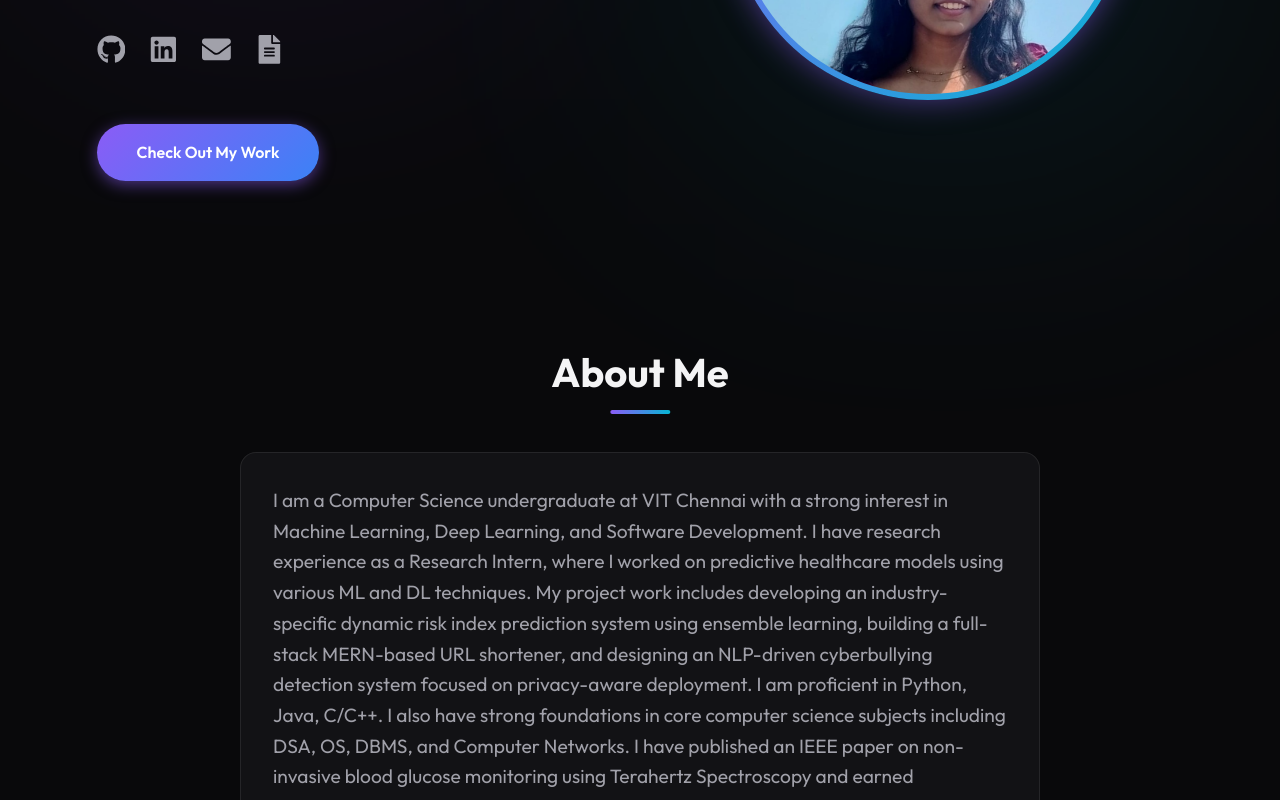
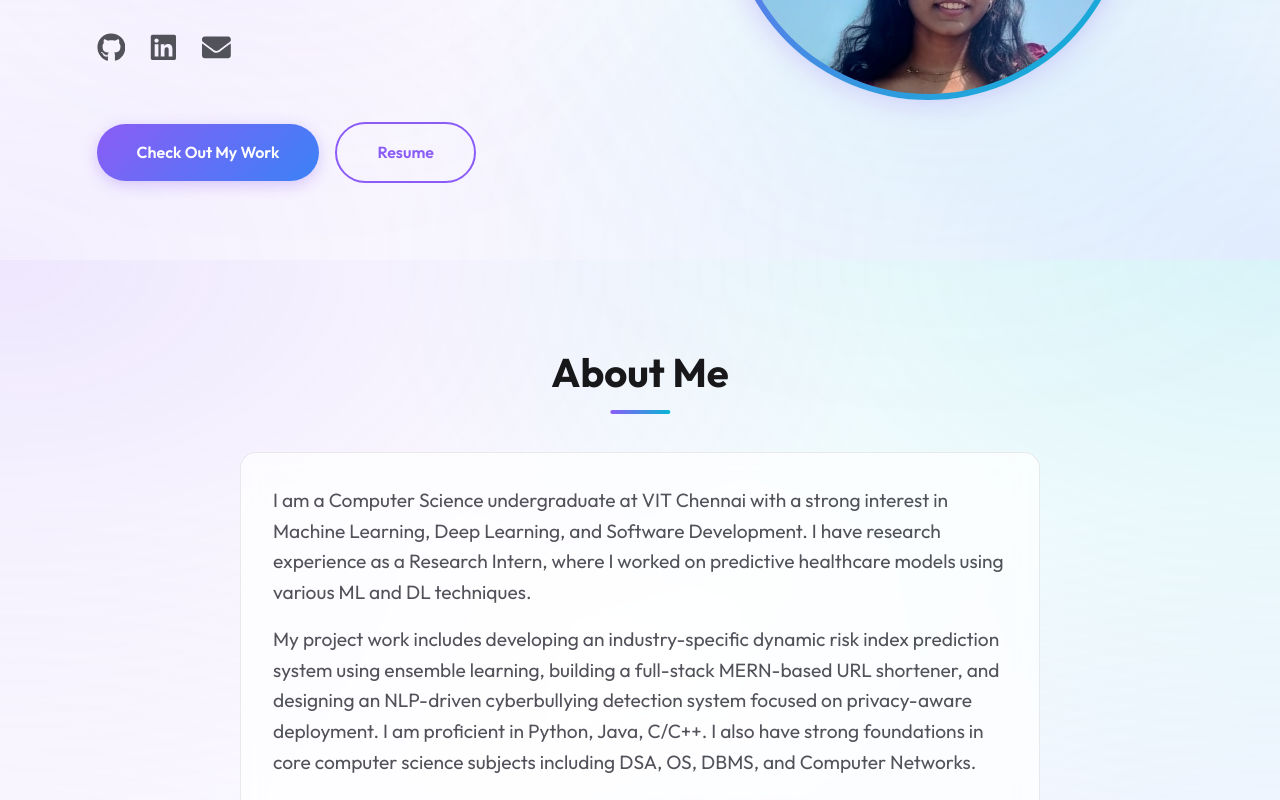
Before and after one commit to dedeepya026/my-portfolio, a React (Vite) app: page / in a window 1280 px wide. Shown: the part 540-1340 px from the top of the page. Built offline with nearby package versions, Linux system fonts and the light colour scheme.

Commit message:
first commit

```diff
--- a/src/components/About.jsx
+++ b/src/components/About.jsx
@@ -5,9 +5,11 @@ const About = () => {
         <section id="about" className="section container">
             <h2 className="section-title">About Me</h2>
             <div className="glass" style={{ padding: '2rem', borderRadius: '1rem', maxWidth: '800px', margin: '0 auto' }}>
-                <p style={{ fontSize: '1.2rem', color: 'var(--text-secondary)' }}>
-                    {portfolioData.about.text}
-                </p>
+                {portfolioData.about.text.map((paragraph, index) => (
+                    <p key={index} style={{ fontSize: '1.2rem', color: 'var(--text-secondary)', marginBottom: '1rem' }}>
+                        {paragraph}
+                    </p>
+                ))}
             </div>
         </section>
     );
--- a/src/components/Hero.jsx
+++ b/src/components/Hero.jsx
@@ -113,6 +113,33 @@ const Hero = () => {
           >
             Check Out My Work
           </ScrollLink>
+
+          <a
+            href={portfolioData.about.resumeLink}
+            target="_blank"
+            rel="noopener noreferrer"
+            style={{
+              display: 'inline-block',
+              padding: '1rem 2.5rem',
+              marginLeft: '1rem',
+              border: '2px solid var(--primary)',
+              color: 'var(--primary)',
+              borderRadius: '50px',
+              fontWeight: '600',
+              cursor: 'pointer',
+              transition: 'all 0.2s'
+            }}
+            onMouseOver={(e) => {
+              e.currentTarget.style.backgroundColor = 'var(--primary)';
+              e.currentTarget.style.color = 'white';
+            }}
+            onMouseOut={(e) => {
+              e.currentTarget.style.backgroundColor = 'transparent';
+              e.currentTarget.style.color = 'var(--primary)';
+            }}
+          >
+            Resume
+          </a>
         </motion.div>
 
         {/* Profile Photo (Right) */}
--- a/src/components/Navbar.jsx
+++ b/src/components/Navbar.jsx
@@ -50,7 +50,7 @@ const Navbar = () => {
             }}>
             <div className="container" style={{ display: 'flex', justifyContent: 'space-between', alignItems: 'center' }}>
                 <ScrollLink to="hero" smooth={true} duration={500} style={{ cursor: 'pointer', fontSize: '1.5rem', fontWeight: '700', color: 'var(--text-primary)' }}>
-                    Portfolio<span style={{ color: 'var(--primary)' }}>.</span>
+                    Dedeepya<span style={{ color: 'var(--primary)' }}>.</span>
                 </ScrollLink>
 
                 {/* Desktop Menu */}
--- a/src/components/Skills.jsx
+++ b/src/components/Skills.jsx
@@ -28,19 +28,24 @@ const Skills = () => {
                   borderRadius: '2rem',
                   fontSize: '1rem',
                   color: 'var(--text-primary)',
-                  border: '1px solid rgba(255,255,255,0.05)',
+                  fontWeight: '500',
+                  backgroundColor: 'rgba(255,255,255,0.8)', // Slightly more opaque for better contrast
+                  border: '2px solid var(--primary)', // Solid colored outline by default
+                  boxShadow: '0 2px 10px rgba(139, 92, 246, 0.1)', // Subtle glow
                   transition: 'all 0.3s ease',
                   cursor: 'default'
                 }}
                   onMouseOver={(e) => {
                     e.currentTarget.style.transform = 'translateY(-3px)';
-                    e.currentTarget.style.borderColor = 'var(--primary)';
-                    e.currentTarget.style.boxShadow = '0 5px 15px var(--primary-glow)';
+                    e.currentTarget.style.backgroundColor = 'var(--primary)';
+                    e.currentTarget.style.color = 'white';
+                    e.currentTarget.style.boxShadow = '0 5px 20px var(--primary-glow)';
                   }}
                   onMouseOut={(e) => {
                     e.currentTarget.style.transform = 'translateY(0)';
-                    e.currentTarget.style.borderColor = 'rgba(255,255,255,0.05)';
-                    e.currentTarget.style.boxShadow = 'none';
+                    e.currentTarget.style.backgroundColor = 'rgba(255,255,255,0.8)';
+                    e.currentTarget.style.color = 'var(--text-primary)';
+                    e.currentTarget.style.boxShadow = '0 2px 10px rgba(139, 92, 246, 0.1)';
                   }}
                 >
                   {skill}
--- a/src/data/portfolio.js
+++ b/src/data/portfolio.js
@@ -9,12 +9,16 @@ export const portfolioData = {
             { id: 1, icon: FaGithub, link: "https://github.com/dedeepya026", label: "GitHub" },
             { id: 2, icon: FaLinkedin, link: "http://www.linkedin.com/in/dedeepyapenumaka", label: "LinkedIn" },
             { id: 3, icon: FaEnvelope, link: "mailto:penumakadedeepya@gmail.com", label: "Email" },
-            { id: 4, icon: FaFileAlt, link: "https://drive.google.com/file/d/1R4usxCaGA6q8tLrOC20a-z4GiYGGGTA3/view?usp=drive_link", label: "Resume" },
         ]
     },
 
     about: {
-        text: "I am a Computer Science undergraduate at VIT Chennai with a strong interest in Machine Learning, Deep Learning, and Software Development. I have research experience as a Research Intern, where I worked on predictive healthcare models using various ML and DL techniques. My project work includes developing an industry-specific dynamic risk index prediction system using ensemble learning, building a full-stack MERN-based URL shortener, and designing an NLP-driven cyberbullying detection system focused on privacy-aware deployment. I am proficient in Python, Java, C/C++. I also have strong foundations in core computer science subjects including DSA, OS, DBMS, and Computer Networks. I have published an IEEE paper on non-invasive blood glucose monitoring using Terahertz Spectroscopy and earned certifications such as Microsoft Azure AI Fundamentals. Beyond academics, I have held leadership roles as the Treasurer of the Dance Club and as a Management Lead and Marketing Team Member at VIT Chennai. I am actively seeking opportunities in AI/ML, Data Science, and Software Engineering to contribute and grow in collaborative, challenging environments."
+        text: [
+            "I am a Computer Science undergraduate at VIT Chennai with a strong interest in Machine Learning, Deep Learning, and Software Development. I have research experience as a Research Intern, where I worked on predictive healthcare models using various ML and DL techniques.",
+            "My project work includes developing an industry-specific dynamic risk index prediction system using ensemble learning, building a full-stack MERN-based URL shortener, and designing an NLP-driven cyberbullying detection system focused on privacy-aware deployment. I am proficient in Python, Java, C/C++. I also have strong foundations in core computer science subjects including DSA, OS, DBMS, and Computer Networks.",
+            "I have published an IEEE paper on non-invasive blood glucose monitoring using Terahertz Spectroscopy and earned certifications such as Microsoft Azure AI Fundamentals. Beyond academics, I have held leadership roles as the Treasurer of the Dance Club and as a Management Lead and Marketing Team Member at VIT Chennai. I am actively seeking opportunities in AI/ML, Data Science, and Software Engineering to contribute and grow in collaborative, challenging environments."
+        ],
+        resumeLink: "https://drive.google.com/file/d/1R4usxCaGA6q8tLrOC20a-z4GiYGGGTA3/view?usp=drive_link"
     },
 
     skills: [
--- a/src/index.css
+++ b/src/index.css
@@ -1,21 +1,21 @@
 @import url('https://fonts.googleapis.com/css2?family=Outfit:wght@300;400;500;600;700&display=swap');
 
 :root {
-  --bg-primary: #09090b;
-  --bg-secondary: #18181b;
-  --bg-tertiary: #27272a;
+  --bg-primary: #ffffff;
+  --bg-secondary: #f4f4f5;
+  --bg-tertiary: #e4e4e7;
 
   --primary: #8b5cf6;
-  --primary-glow: rgba(139, 92, 246, 0.5);
+  --primary-glow: rgba(139, 92, 246, 0.3);
   --secondary: #3b82f6;
   --accent: #06b6d4;
 
-  --text-primary: #f4f4f5;
-  --text-secondary: #a1a1aa;
-  --text-tertiary: #52525b;
+  --text-primary: #18181b;
+  --text-secondary: #52525b;
+  --text-tertiary: #71717a;
 
-  --glass-bg: rgba(24, 24, 27, 0.7);
-  --glass-border: rgba(255, 255, 255, 0.08);
+  --glass-bg: rgba(255, 255, 255, 0.7);
+  --glass-border: rgba(0, 0, 0, 0.08);
 
   --font-main: 'Outfit', sans-serif;
 
@@ -32,6 +32,13 @@
 body {
   font-family: var(--font-main);
   background-color: var(--bg-primary);
+  /* Vibrant Mesh Gradient Background */
+  background-image:
+    radial-gradient(at 0% 0%, rgba(139, 92, 246, 0.15) 0px, transparent 50%),
+    radial-gradient(at 100% 0%, rgba(6, 182, 212, 0.15) 0px, transparent 50%),
+    radial-gradient(at 100% 100%, rgba(59, 130, 246, 0.15) 0px, transparent 50%),
+    radial-gradient(at 0% 100%, rgba(139, 92, 246, 0.1) 0px, transparent 50%);
+  background-attachment: fixed;
   color: var(--text-primary);
   line-height: 1.6;
   overflow-x: hidden;
```
